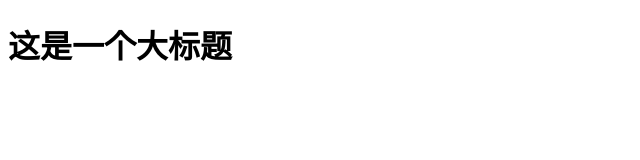
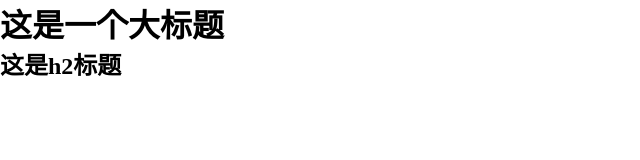
Before and after one commit to Orange0806/project_01, a plain HTML site: page index.html in a window 1280 px wide. Shown: the whole page, without its empty margins (0-640 px from the left). Drawn offline with Linux system fonts and the light colour scheme.

Commit message:
这是二次修改

```diff
--- a/index.css
+++ b/index.css
@@ -0,0 +1,4 @@
+* {
+    margin: 0;
+    padding: 0;
+}
--- a/index.html
+++ b/index.html
@@ -12,6 +12,7 @@
 
 <body>
     <h1>这是一个大标题</h1>
+    <h2>这是h2标题</h2>
 </body>
 
 </html>
```
